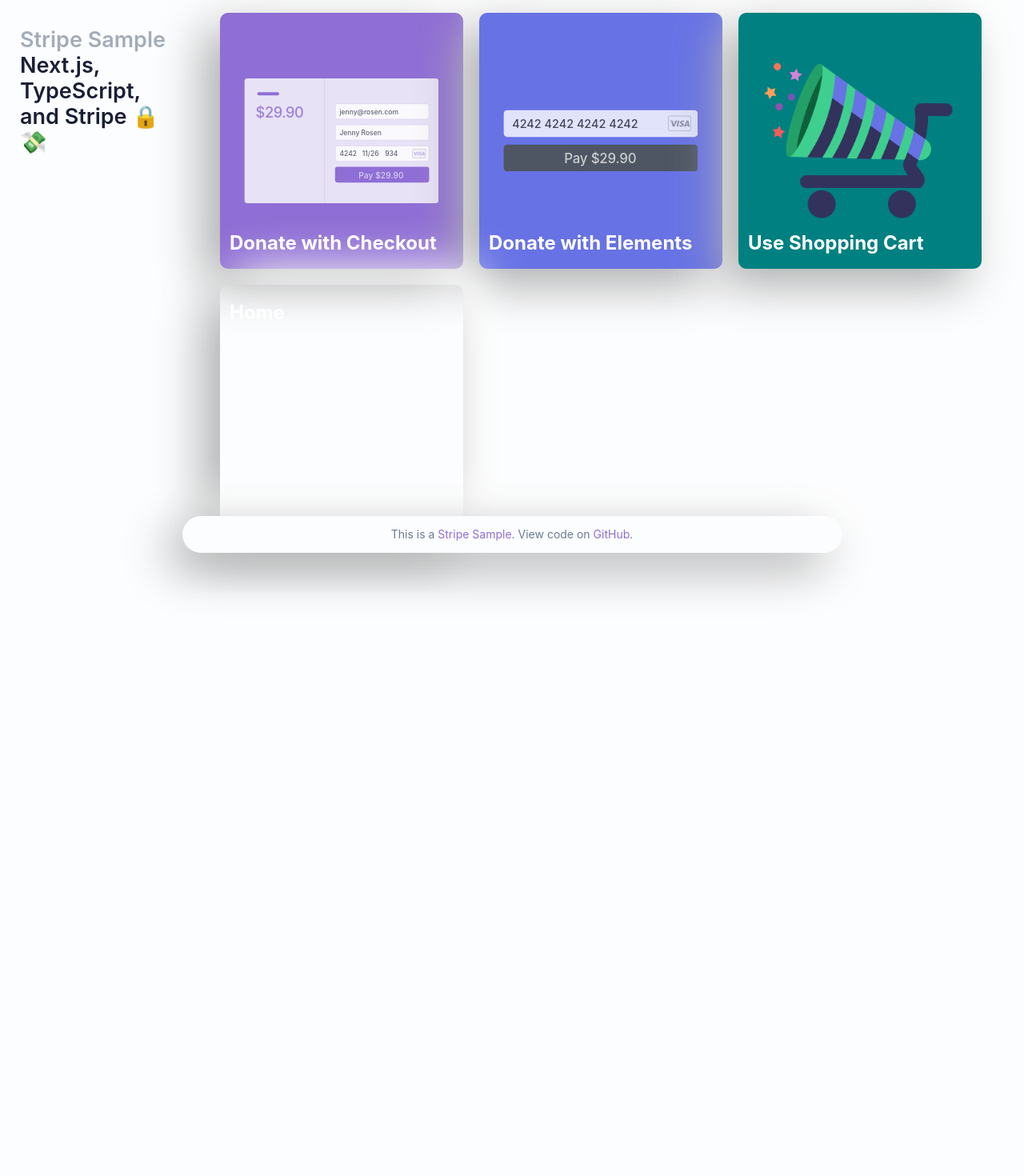
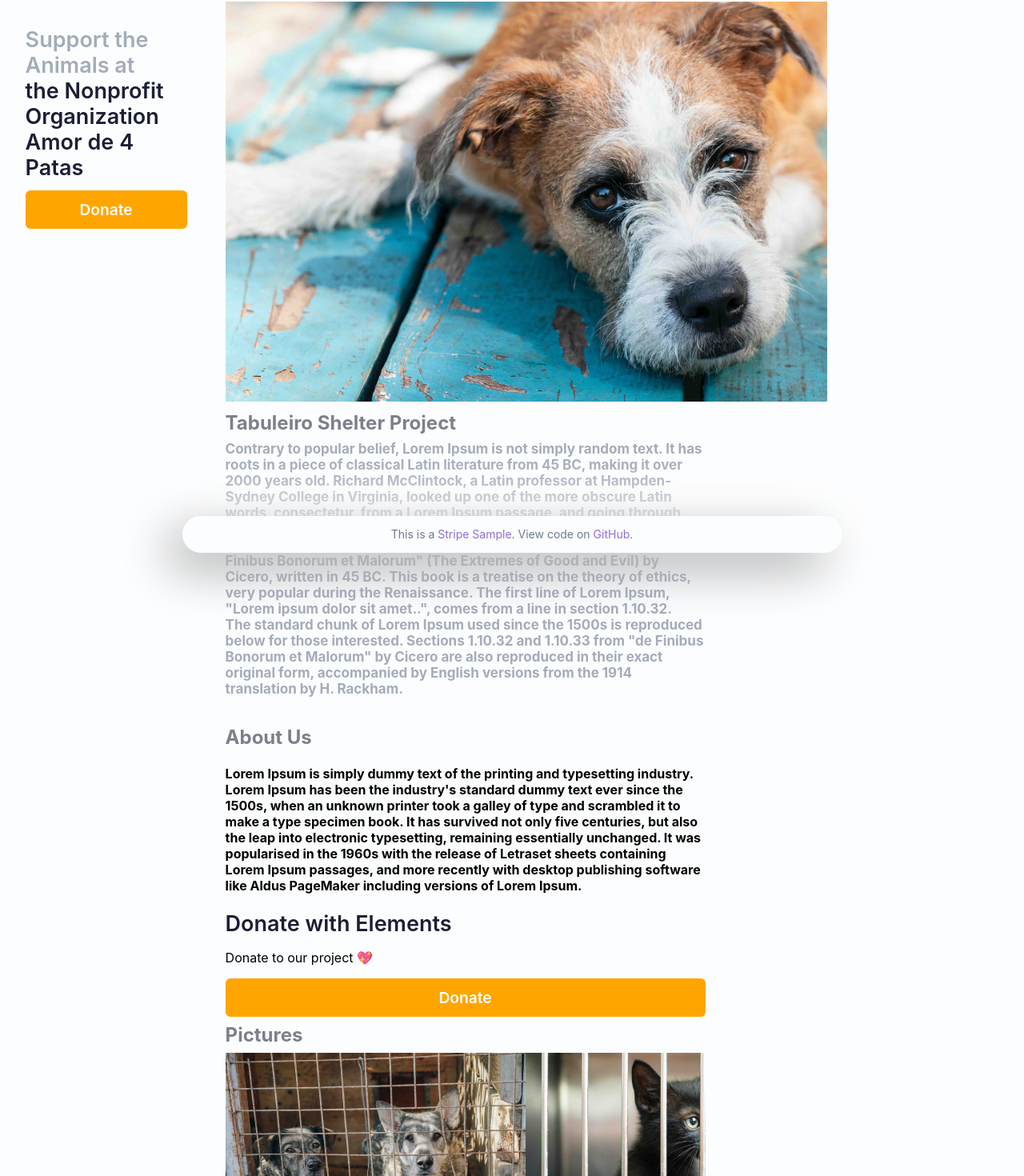
Before and after one commit to ONG-Amor-De-4-Patas/amor-de-4patas, a Next.js app: page / in a window 1280 px wide. Shown: the part 93-1563 px from the top of the page at 80% size. Before the commit the page ends 834 px from the top, so only its background shows below. Built offline with nearby package versions, Linux system fonts and the light colour scheme.

Commit message:
create donate button and switch home page to index

```diff
--- a/components/Layout.tsx
+++ b/components/Layout.tsx
@@ -9,7 +9,7 @@
 
 const Layout = ({
   children,
-  title = 'TypeScript Next.js Stripe Example',
+  title = 'Amor de 4 Patas',
 }: Props) => (
   <>
     <Head>
@@ -50,10 +50,24 @@
             </a>
           </Link>
           <h1>
-            <span className="light">Stripe Sample</span>
+            <span className="light">Support the Animals at</span>
             <br />
-            Next.js, TypeScript, and Stripe 🔒💸
+            the Nonprofit Organization Amor de 4 Patas
           </h1>
+          {/* <Link href='/home'>
+            <a>
+              <button>
+                Share
+              </button>
+            </a>
+          </Link> */}
+          <Link href='/home'>
+            <a className='sidebar__btn_donate'>
+              <button>
+                Donate
+              </button>
+            </a>
+          </Link>
         </div>
       </header>
       {children}
--- a/pages/index.tsx
+++ b/pages/index.tsx
@@ -2,42 +2,59 @@
 import Link from 'next/link'
 import Layout from '../components/Layout'
 
+import styled from 'styled-components'
+import { Elements } from '@stripe/react-stripe-js'
+import getStripe from '../utils/get-stripejs'
+
+import ElementsForm from '../components/ElementsForm'
+
+const ImageDiv = styled.div`
+  display: flex;
+  overflow-x: scroll;
+  height: 250px;
+`;
+
+const Image = styled.img`
+  height: 100%;
+`;
+
 const IndexPage: NextPage = () => {
   return (
-    <Layout title="Home | Next.js + TypeScript Example">
-      <ul className="card-list">
-        <li>
-          <Link href="/donate-with-checkout">
-            <a className="card checkout-style-background">
-              <h2 className="bottom">Donate with Checkout</h2>
-              <img src="/checkout-one-time-payments.svg" />
+    <Layout title="ONG Amor de 4 Patas Home Page">
+      <div className="page-container">
+          <h1>Amor de 4 Patas</h1>
+          <img src='/erda-estremera-xfdVC5osEj4-unsplash.jpeg' alt='dog in shelter' height={500}/>
+          <h2>Tabuleiro Shelter Project</h2>
+          <h3>
+            Contrary to popular belief, Lorem Ipsum is not simply random text. It has roots in a piece of classical Latin literature from 45 BC, making it over 2000 years old. Richard McClintock, a Latin professor at Hampden-Sydney College in Virginia, looked up one of the more obscure Latin words, consectetur, from a Lorem Ipsum passage, and going through the cites of the word in classical literature, discovered the undoubtable source. Lorem Ipsum comes from sections 1.10.32 and 1.10.33 of "de Finibus Bonorum et Malorum" (The Extremes of Good and Evil) by Cicero, written in 45 BC. This book is a treatise on the theory of ethics, very popular during the Renaissance. The first line of Lorem Ipsum, "Lorem ipsum dolor sit amet..", comes from a line in section 1.10.32.
+            <br />
+            The standard chunk of Lorem Ipsum used since the 1500s is reproduced below for those interested. Sections 1.10.32 and 1.10.33 from "de Finibus Bonorum et Malorum" by Cicero are also reproduced in their exact original form, accompanied by English versions from the 1914 translation by H. Rackham.
+          </h3>
+          <br />
+          <h2>About Us</h2>
+          <h4>
+            Lorem Ipsum is simply dummy text of the printing and typesetting industry. Lorem Ipsum has been the industry's standard dummy text ever since the 1500s, when an unknown printer took a galley of type and scrambled it to make a type specimen book. It has survived not only five centuries, but also the leap into electronic typesetting, remaining essentially unchanged. It was popularised in the 1960s with the release of Letraset sheets containing Lorem Ipsum passages, and more recently with desktop publishing software like Aldus PageMaker including versions of Lorem Ipsum.
+          </h4>
+          <h1>Donate with Elements</h1>
+          <p>Donate to our project 💖</p>
+          <Link href='/home'>
+            <a className='sidebar__btn_donate'>
+              <button>
+                Donate
+              </button>
             </a>
           </Link>
-        </li>
-        <li>
-          <Link href="/donate-with-elements">
-            <a className="card elements-style-background">
-              <h2 className="bottom">Donate with Elements</h2>
-              <img src="/elements-card-payment.svg" />
-            </a>
-          </Link>
-        </li>
-        <li>
-          <Link href="/use-shopping-cart">
-            <a className="card cart-style-background">
-              <h2 className="bottom">Use Shopping Cart</h2>
-              <img src="/use-shopping-cart.png" />
-            </a>
-          </Link>
-        </li>
-        <li>
-          <Link href="/home">
-            <a className="card">
-              <h2>Home</h2>
-            </a>
-          </Link>
-        </li>
-      </ul>
+          {/* <Elements stripe={getStripe()}>
+            <ElementsForm />
+          </Elements> */}
+          <h2>Pictures</h2>
+          <ImageDiv>
+              <Image src='/sasha-sashina-Xcscr_sNSEY-unsplash.jpeg' alt='dog in shelter' />
+              <Image src='/thomas-park-On6bRQRn5lY-unsplash.jpeg' alt='cat in shelter' />
+              <Image src='/chetan-hireholi-IEMJO7CvK7I-unsplash.jpeg' alt='shelter' />
+              <Image src='/nrd-MTHt9XoDzrg-unsplash.jpeg' alt='cat in cage' />
+          </ImageDiv>
+      </div>
     </Layout>
   )
 }
--- a/styles.css
+++ b/styles.css
@@ -233,6 +233,11 @@
   width: 4px;
 }
 
+/* Sidebar */
+a.sidebar__btn_donate button {
+  background: orange;
+}
+
 /* Code block */
 code,
 pre {
```
Also changed, not shown: pages/home.tsx (+33 -45 lines).
